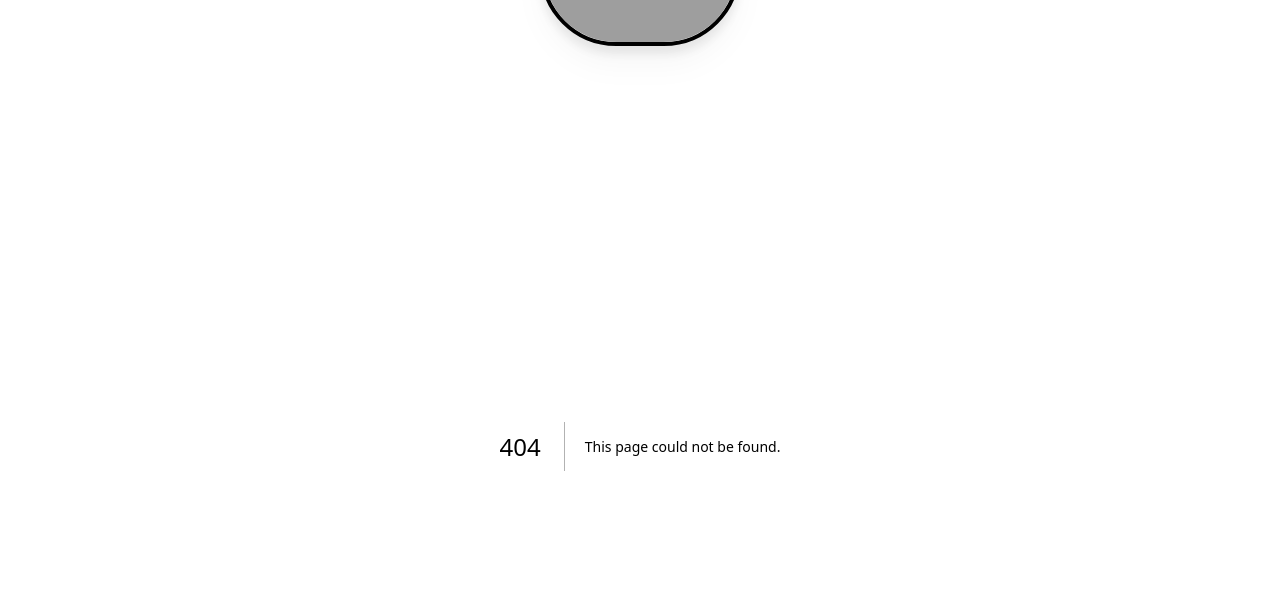
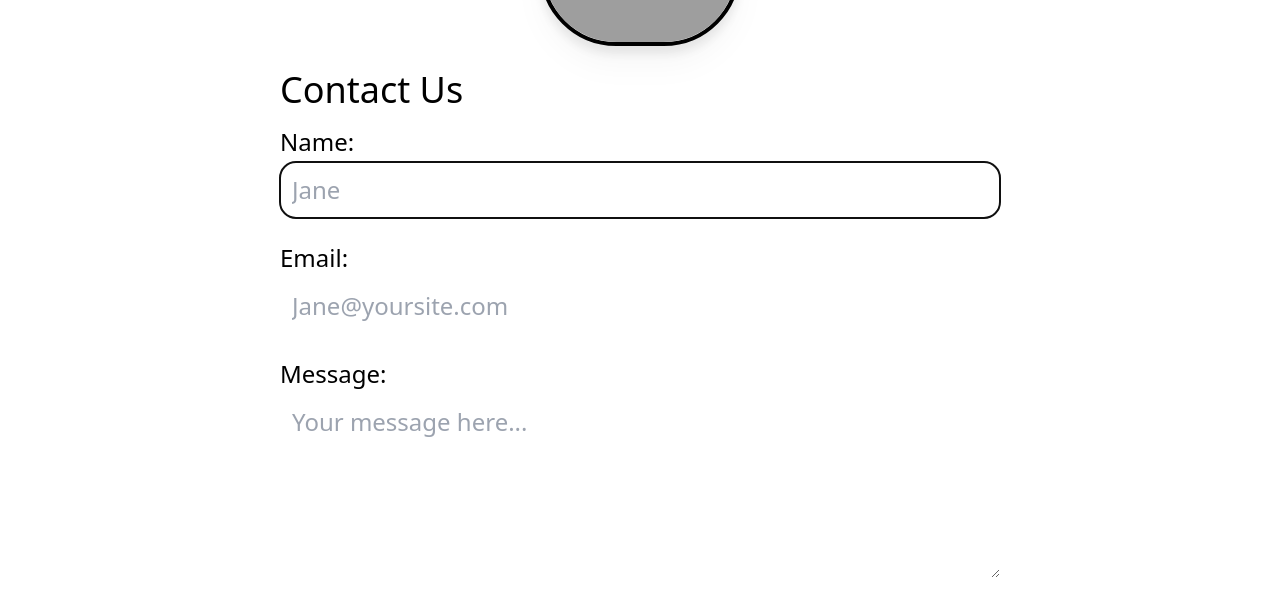
Before and after one commit to prateekvarma/next13-blog-dave, a Next.js app: page /feedback in a window 1280 px wide. Before the commit this address had no page. Shown: the part 218-834 px from the top of the page. Built offline with nearby package versions, Linux system fonts and the light colour scheme; grey boxes are pictures that could not be loaded.

Commit message:
Feedback page with form

```diff
--- /dev/null
+++ b/app/feedback/page.tsx
@@ -0,0 +1,102 @@
+"use client"
+
+import { useState, FormEvent, ChangeEvent } from "react"
+import { useRouter } from "next/navigation"
+
+const initState = {
+    name: "",
+    email: "",
+    message: "",
+}
+
+export default function Feedback() {
+    const [data, setData] = useState(initState)
+    const router = useRouter()
+
+    const handleSubmit = async (e: FormEvent<HTMLFormElement>) => {
+        e.preventDefault()
+        console.log(JSON.stringify(data))
+        const { name, email, message } = data
+
+        // Send data to API route
+        const res = await fetch('http://localhost:3000/api/feedback', {
+            method: 'POST',
+            headers: {
+                'Content-Type': 'application/json'
+            },
+            body: JSON.stringify({
+                name, email, message
+            })
+        })
+
+        const result = await res.json()
+        console.log(result)
+
+        // Navigate to thank you
+        router.push(`/thank-you/`)
+    }
+
+    const handleChange = (e: ChangeEvent<HTMLInputElement | HTMLTextAreaElement>) => {
+
+        const name = e.target.name
+
+        setData(prevData => ({
+            ...prevData,
+            [name]: e.target.value
+        }))
+    }
+
+    const canSave = [...Object.values(data)].every(Boolean)
+
+    const content = (
+        <form onSubmit={handleSubmit} className="flex flex-col mx-auto max-w-3xl p-6">
+
+            <h1 className="text-4xl mb-4">Contact Us</h1>
+
+            <label className="text-2xl mb-1" htmlFor="name">Name:</label>
+            <input
+                className="p-3 mb-6 text-2xl rounded-2xl text-black"
+                type="text"
+                id="name"
+                name="name"
+                placeholder="Jane"
+                pattern="([A-Z])[\w+.]{1,}"
+                value={data.name}
+                onChange={handleChange}
+                autoFocus
+            />
+
+            <label className="text-2xl mb-1" htmlFor="email">Email:</label>
+            <input
+                className="p-3 mb-6 text-2xl rounded-2xl text-black"
+                type="email"
+                id="email"
+                name="email"
+                placeholder="Jane@yoursite.com"
+                pattern="^[a-zA-Z0-9._%+-]+@[a-zA-Z0-9.-]+\.[a-zA-Z]{2,}$"
+                value={data.email}
+                onChange={handleChange}
+            />
+
+            <label className="text-2xl mb-1" htmlFor="message">Message:</label>
+            <textarea
+                className="p-3 mb-6 text-2xl rounded-2xl text-black"
+                id="message"
+                name="message"
+                placeholder="Your message here..."
+                rows={5}
+                cols={33}
+                value={data.message}
+                onChange={handleChange}
+            />
+
+            <button
+                className="p-3 mb-6 text-2xl rounded-2xl text-black border-solid border-white border-2 max-w-xs bg-slate-400 hover:cursor-pointer hover:bg-slate-300 disabled:hidden"
+                disabled={!canSave}
+            >Submit</button>
+
+        </form>
+    )
+
+    return content
+}
```
